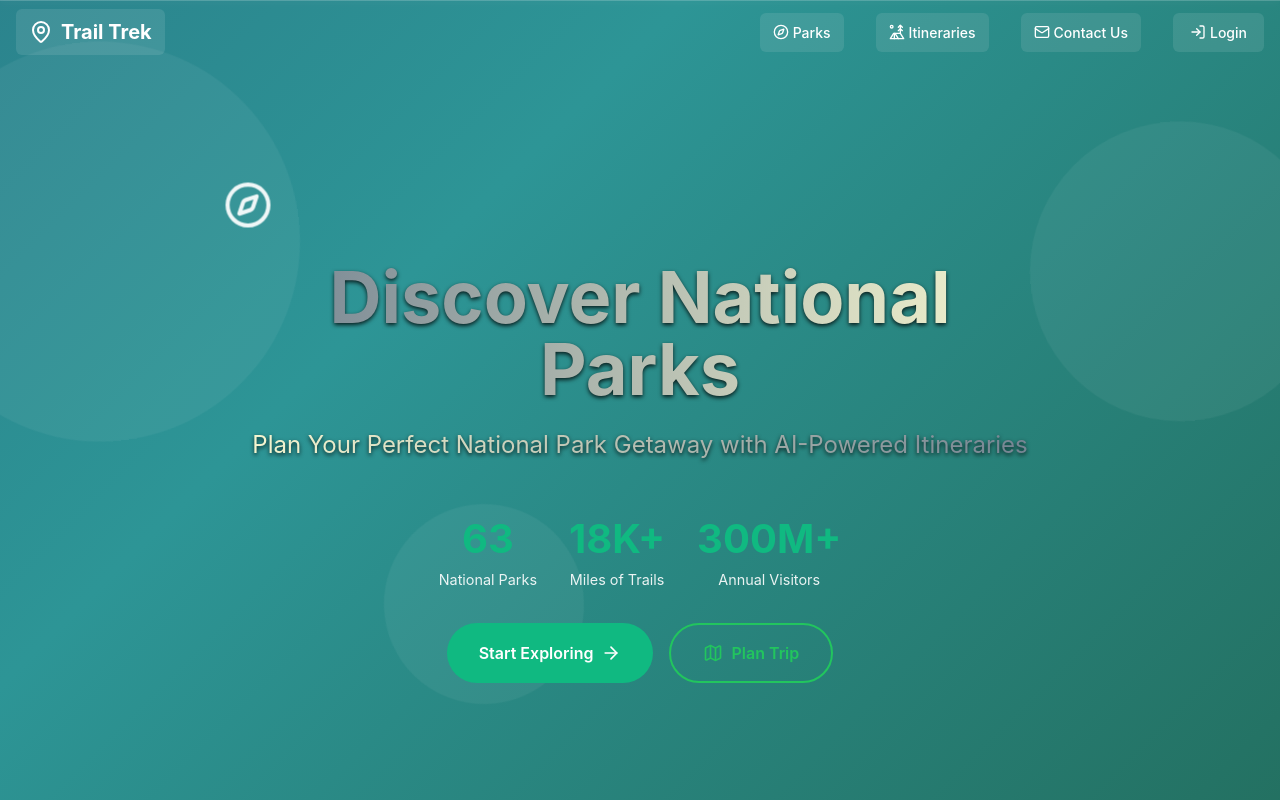
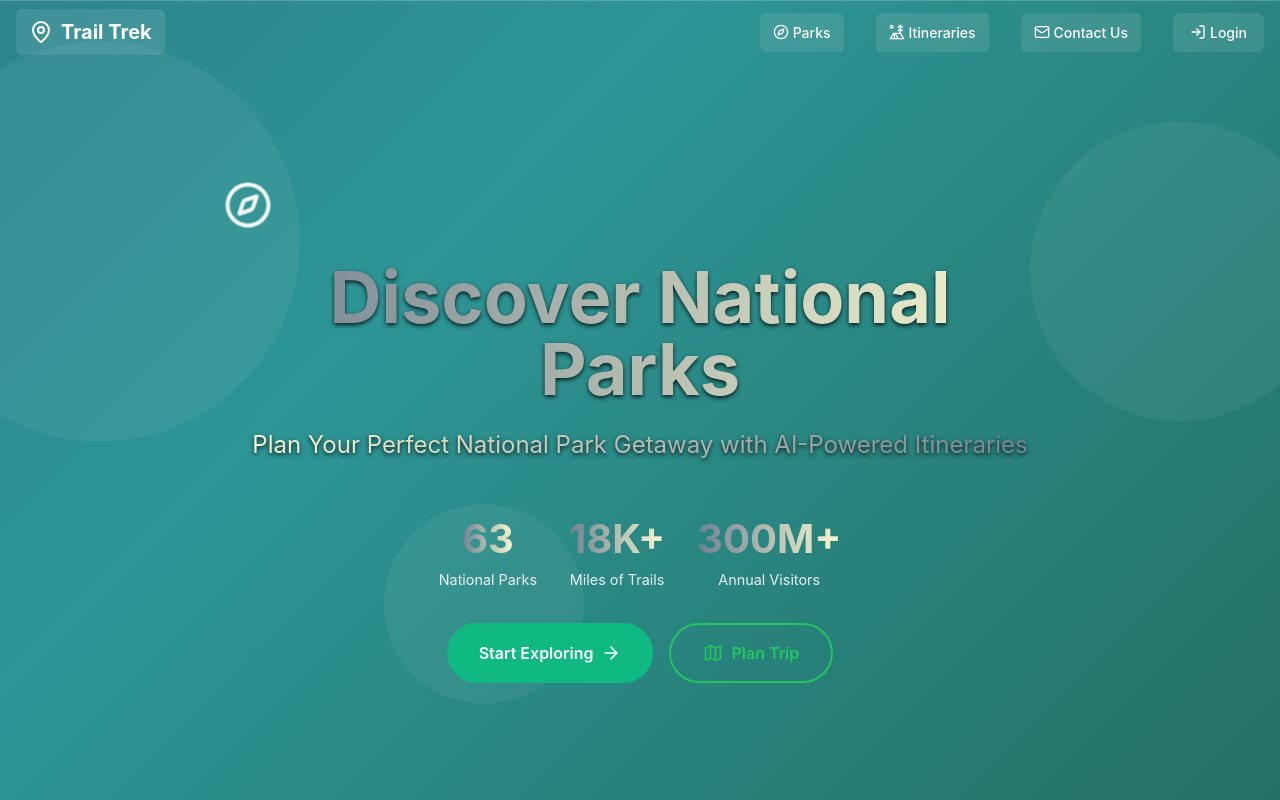
Before and after one commit to Dan8a5/trail_trek_frontend, a React (Vite) app: page / in a window 1280 px wide. Built offline with nearby package versions, Linux system fonts and the light colour scheme; no server answers.

Commit message:
update: Change font color on numbers in the home page

```diff
--- a/src/pages/parks/ParksPage.jsx
+++ b/src/pages/parks/ParksPage.jsx
@@ -4,6 +4,8 @@ import { Search, MapPin, ArrowRight, Loader2, LogIn } from "lucide-react";
 import { animated, useSpring } from "@react-spring/web";
 import Navbar from "../../components/layout/Navbar";
 import styles from "./ParksPage.module.css";
+
+
 
 const AnimatedBackground = () => {
   const [props, set] = useSpring(() => ({
--- a/src/pages/styles/HomePage.module.css
+++ b/src/pages/styles/HomePage.module.css
@@ -143,7 +143,10 @@
 .statNumber {
   font-size: 2.5rem;
   font-weight: bold;
-  color: #10B981;
+  background: linear-gradient(to right, #708090, #FAFAD2);
+  -webkit-background-clip: text;
+  background-clip: text;
+  color: transparent;
 }
 
 .statLabel {
@@ -151,6 +154,7 @@
   opacity: 0.9;
   font-size: 0.9rem;
 }
+
 
 /* Enhanced buttons */
 .primaryButton, .secondaryButton {
```
